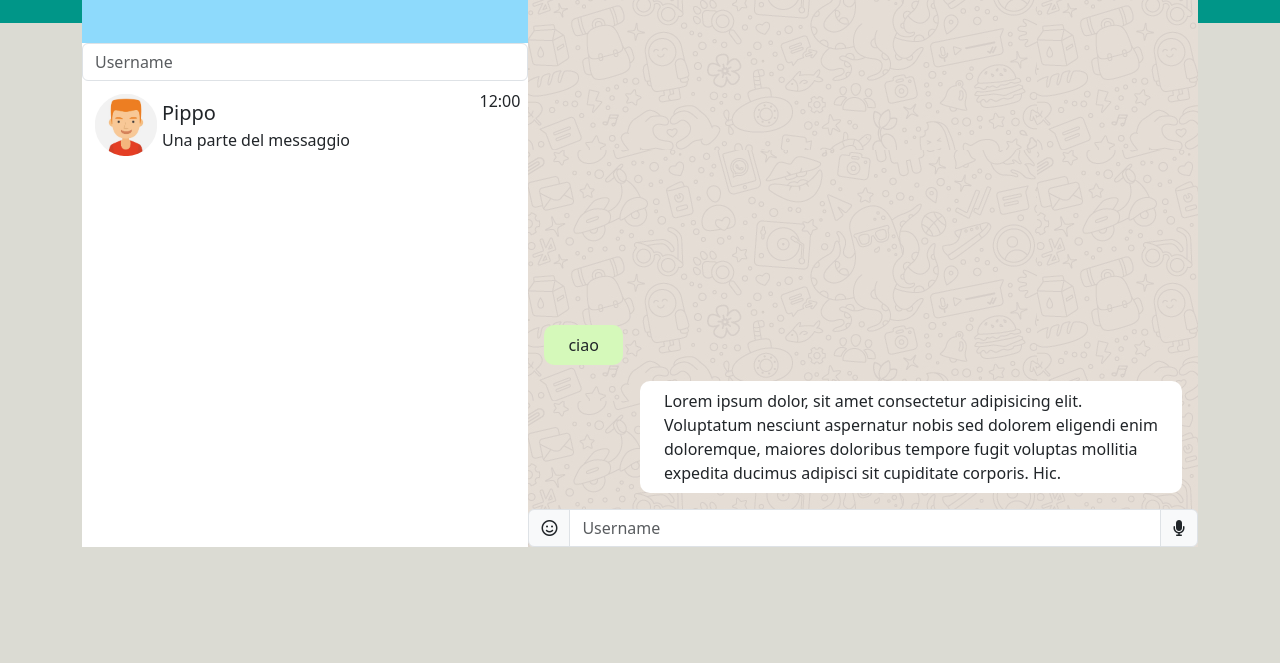
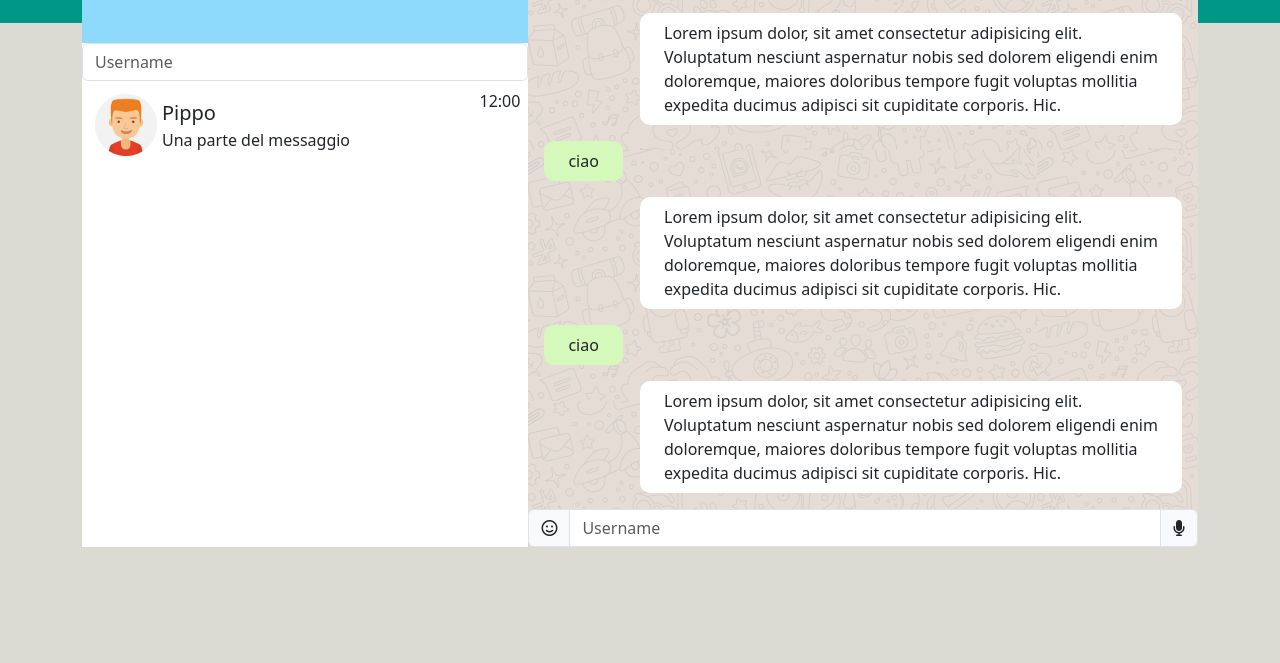
Before and after one commit to DavideFarci/vue-boolzapp, a plain HTML site: page index.html in a window 1280 px wide. Shown: the part 137-800 px from the top of the page. Drawn offline with nearby package versions, Linux system fonts and the light colour scheme.

Commit message:
add overflow in discussion

```diff
--- a/assets/style.css
+++ b/assets/style.css
@@ -72,6 +72,7 @@ body {
 .content_chat .discussion {
     height: calc(100% - 102px);
     padding-inline: 1rem;
+    overflow-y: scroll;
 }
 
 .discussion .mess_sent {
--- a/index.html
+++ b/index.html
@@ -88,6 +88,30 @@
                 <div class="discussion d-flex flex-column justify-content-end">
                     <div class="mess_sent">ciao</div>
                     <div class="mess_received">Lorem ipsum dolor, sit amet consectetur adipisicing elit. Voluptatum nesciunt aspernatur nobis sed dolorem eligendi enim doloremque, maiores doloribus tempore fugit voluptas mollitia expedita ducimus adipisci sit cupiditate corporis. Hic.</div>
+                    <div class="mess_sent">ciao</div>
+                    <div class="mess_received">Lorem ipsum dolor, sit amet consectetur adipisicing elit. Voluptatum nesciunt aspernatur nobis sed dolorem eligendi enim doloremque, maiores doloribus tempore fugit voluptas mollitia expedita ducimus adipisci sit cupiditate corporis. Hic.</div>
+                    <div class="mess_sent">ciao</div>
+                    <div class="mess_received">Lorem ipsum dolor, sit amet consectetur adipisicing elit. Voluptatum nesciunt aspernatur nobis sed dolorem eligendi enim doloremque, maiores doloribus tempore fugit voluptas mollitia expedita ducimus adipisci sit cupiditate corporis. Hic.</div>
+                    <div class="mess_sent">ciao</div>
+                    <div class="mess_received">Lorem ipsum dolor, sit amet consectetur adipisicing elit. Voluptatum nesciunt aspernatur nobis sed dolorem eligendi enim doloremque, maiores doloribus tempore fugit voluptas mollitia expedita ducimus adipisci sit cupiditate corporis. Hic.</div>
+                    <div class="mess_sent">ciao</div>
+                    <div class="mess_received">Lorem ipsum dolor, sit amet consectetur adipisicing elit. Voluptatum nesciunt aspernatur nobis sed dolorem eligendi enim doloremque, maiores doloribus tempore fugit voluptas mollitia expedita ducimus adipisci sit cupiditate corporis. Hic.</div>
+                    <div class="mess_sent">ciao</div>
+                    <div class="mess_received">Lorem ipsum dolor, sit amet consectetur adipisicing elit. Voluptatum nesciunt aspernatur nobis sed dolorem eligendi enim doloremque, maiores doloribus tempore fugit voluptas mollitia expedita ducimus adipisci sit cupiditate corporis. Hic.</div>
+                    <div class="mess_sent">ciao</div>
+                    <div class="mess_received">Lorem ipsum dolor, sit amet consectetur adipisicing elit. Voluptatum nesciunt aspernatur nobis sed dolorem eligendi enim doloremque, maiores doloribus tempore fugit voluptas mollitia expedita ducimus adipisci sit cupiditate corporis. Hic.</div>
+                    <div class="mess_sent">ciao</div>
+                    <div class="mess_received">Lorem ipsum dolor, sit amet consectetur adipisicing elit. Voluptatum nesciunt aspernatur nobis sed dolorem eligendi enim doloremque, maiores doloribus tempore fugit voluptas mollitia expedita ducimus adipisci sit cupiditate corporis. Hic.</div>
+                    <div class="mess_sent">ciao</div>
+                    <div class="mess_received">Lorem ipsum dolor, sit amet consectetur adipisicing elit. Voluptatum nesciunt aspernatur nobis sed dolorem eligendi enim doloremque, maiores doloribus tempore fugit voluptas mollitia expedita ducimus adipisci sit cupiditate corporis. Hic.</div>
+                    <div class="mess_sent">ciao</div>
+                    <div class="mess_received">Lorem ipsum dolor, sit amet consectetur adipisicing elit. Voluptatum nesciunt aspernatur nobis sed dolorem eligendi enim doloremque, maiores doloribus tempore fugit voluptas mollitia expedita ducimus adipisci sit cupiditate corporis. Hic.</div>
+                    <div class="mess_sent">ciao</div>
+                    <div class="mess_received">Lorem ipsum dolor, sit amet consectetur adipisicing elit. Voluptatum nesciunt aspernatur nobis sed dolorem eligendi enim doloremque, maiores doloribus tempore fugit voluptas mollitia expedita ducimus adipisci sit cupiditate corporis. Hic.</div>
+                    <div class="mess_sent">ciao</div>
+                    <div class="mess_received">Lorem ipsum dolor, sit amet consectetur adipisicing elit. Voluptatum nesciunt aspernatur nobis sed dolorem eligendi enim doloremque, maiores doloribus tempore fugit voluptas mollitia expedita ducimus adipisci sit cupiditate corporis. Hic.</div>
+                    <div class="mess_sent">ciao</div>
+                    <div class="mess_received">Lorem ipsum dolor, sit amet consectetur adipisicing elit. Voluptatum nesciunt aspernatur nobis sed dolorem eligendi enim doloremque, maiores doloribus tempore fugit voluptas mollitia expedita ducimus adipisci sit cupiditate corporis. Hic.</div>
                 </div>
 
                 <!-- input messaggio con tasto invio e emoji  -->
```
